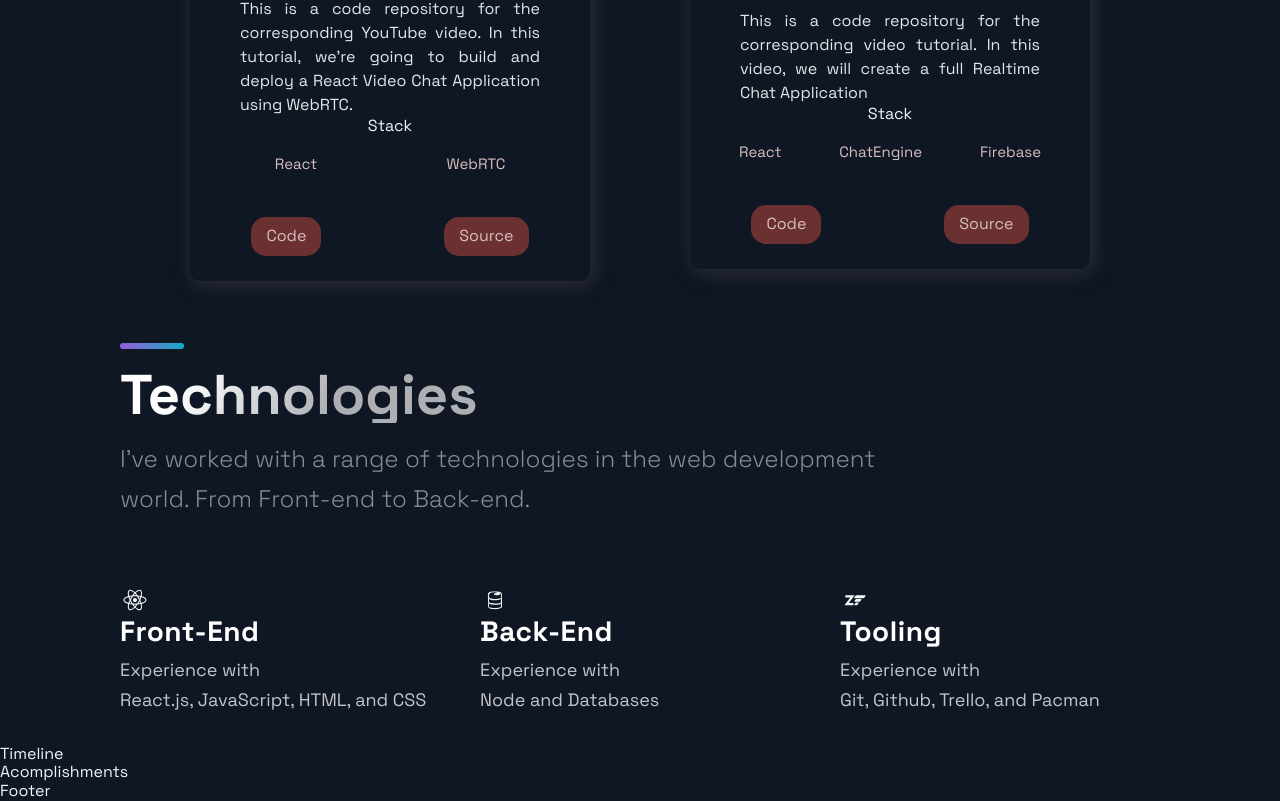
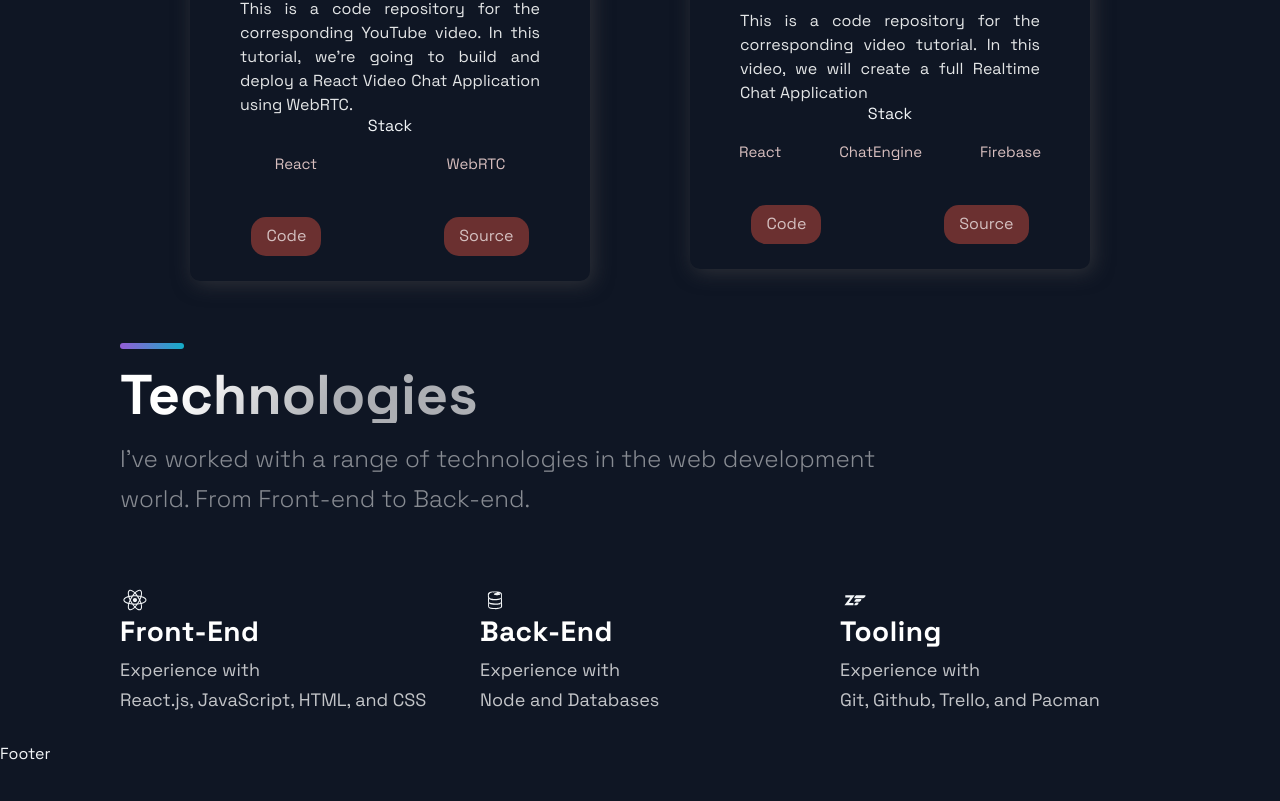
Before and after one commit to Imon-Ovbude/portfolio-site, a Next.js app in the folder portfolio_website/: page / in a window 1280 px wide. Shown: the part 1882-2683 px from the top of the page. After the commit the page ends 2646 px from the top, so only its background shows below. Built offline with nearby package versions, Linux system fonts and the light colour scheme.

Commit message:
commented out timeline and accompishments components in index component

```diff
--- /dev/null
+++ b/portfolio_website/src/components/Accomplishments/Accomplishments.js
@@ -0,0 +1,19 @@
+import React from 'react';
+
+import {
+  Section,
+  SectionDivider,
+  SectionTitle,
+} from '../../styles/GlobalComponents';
+import { Box, Boxes, BoxNum, BoxText } from './AccomplishmentsStyles';
+
+const data = [
+  { number: 20, text: 'Open Source Projects' },
+  { number: 1000, text: 'Students' },
+  { number: 1900, text: 'Github Followers' },
+  { number: 5000, text: 'Github Stars' },
+];
+
+const Accomplishments = () => <div>Accomplishments</div>;
+
+export default Accomplishments;
--- a/portfolio_website/src/components/Acomplishments/Acomplishments.js
+++ /dev/null
@@ -1,19 +0,0 @@
-import React from 'react';
-
-import { Section, SectionDivider, SectionTitle } from '../../styles/GlobalComponents';
-import { Box, Boxes, BoxNum, BoxText } from './AcomplishmentsStyles';
-
-const data = [
-  { number: 20, text: 'Open Source Projects'},
-  { number: 1000, text: 'Students', },
-  { number: 1900, text: 'Github Followers', },
-  { number: 5000, text: 'Github Stars', }
-];
-
-const Acomplishments = () => (
-  <div>
-    Acomplishments
-  </div>
-);
-
-export default Acomplishments;
--- a/portfolio_website/src/pages/index.js
+++ b/portfolio_website/src/pages/index.js
@@ -1,4 +1,4 @@
-import Acomplishments from '../components/Acomplishments/Acomplishments';
+import Accomplishments from '../components/Accomplishments/Accomplishments';
 import BgAnimation from '../components/BackgrooundAnimation/BackgroundAnimation';
 import Hero from '../components/Hero/Hero';
 import Projects from '../components/Projects/Projects';
@@ -16,8 +16,8 @@
       </Section>
       <Projects />
       <Technologies />
-      <Timeline />
-      <Acomplishments />
+      {/* <Timeline /> */}
+      {/* <Accomplishments /> */}
     </Layout>
   );
 };
```
Also changed, not shown: portfolio_website/src/components/Accomplishments/AccomplishmentsStyles.js (renamed from portfolio_website/src/components/Acomplishments/AcomplishmentsStyles.js).
